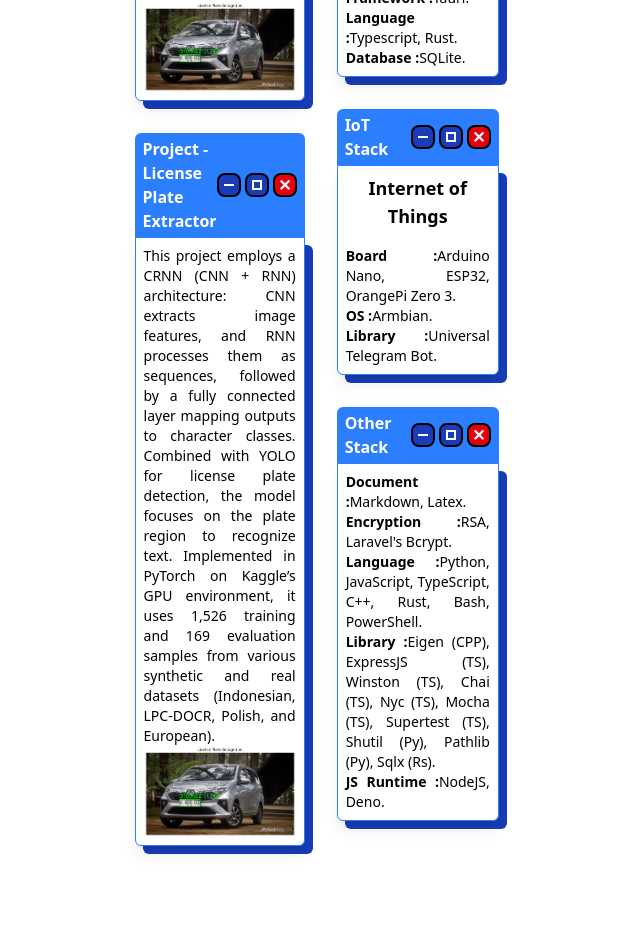
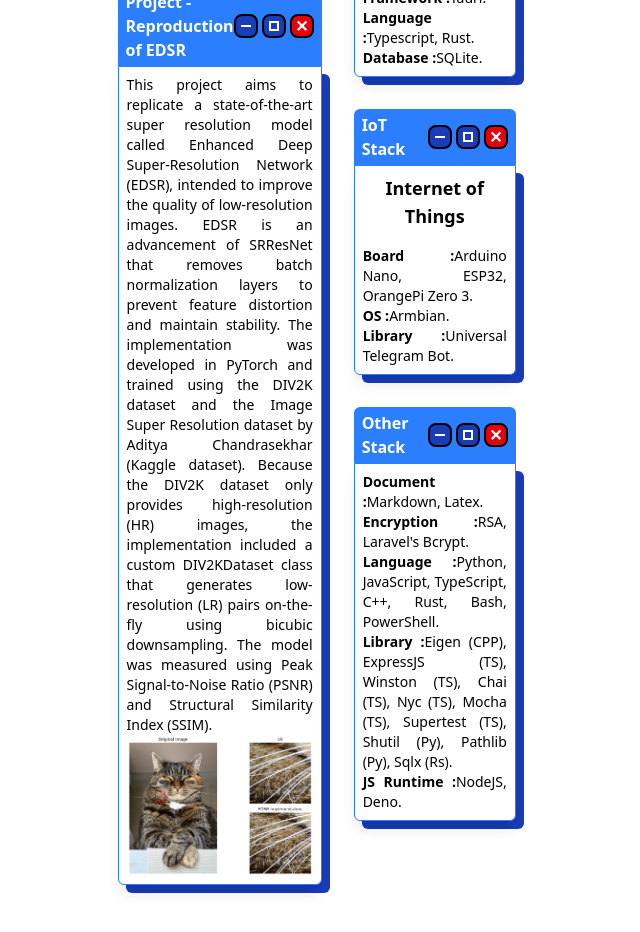
Before and after one commit to agw2005/agw2005.github.io, a React (Vite) app: page / in a window 1280 px wide. Shown: the part 1340-2272 px from the top of the page, without its empty margins (430-1070 px from the left). Built offline with nearby package versions, Linux system fonts and the light colour scheme.

Commit message:
Added edsr project showcase

```diff
--- a/src/App.tsx
+++ b/src/App.tsx
@@ -87,22 +87,24 @@ function App() {
                 />
               </WindowBorder>
 
-              <WindowBorder title="Project - License Plate Extractor">
+              <WindowBorder title="Project - Reproduction of EDSR">
                 <p>
-                  This project employs a CRNN (CNN + RNN) architecture: CNN
-                  extracts image features, and RNN processes them as sequences,
-                  followed by a fully connected layer mapping outputs to
-                  character classes. Combined with YOLO for license plate
-                  detection, the model focuses on the plate region to recognize
-                  text. Implemented in PyTorch on Kaggle’s GPU environment, it
-                  uses 1,526 training and 169 evaluation samples from various
-                  synthetic and real datasets (Indonesian, LPC-DOCR, Polish, and
-                  European).
+                  This project aims to replicate a state-of-the-art super
+                  resolution model called Enhanced Deep Super-Resolution Network
+                  (EDSR), intended to improve the quality of low-resolution
+                  images. EDSR is an advancement of SRResNet that removes batch
+                  normalization layers to prevent feature distortion and
+                  maintain stability. The implementation was developed in
+                  PyTorch and trained using the DIV2K dataset and the Image
+                  Super Resolution dataset by Aditya Chandrasekhar (Kaggle
+                  dataset). Because the DIV2K dataset only provides
+                  high-resolution (HR) images, the implementation included a
+                  custom DIV2KDataset class that generates low-resolution (LR)
+                  pairs on-the-fly using bicubic downsampling. The model was
+                  measured using Peak Signal-to-Noise Ratio (PSNR) and
+                  Structural Similarity Index (SSIM).
                 </p>
-                <img
-                  src="License Plate Extractor\lpr.png"
-                  alt="snippet of the project"
-                />
+                <img src="EDSR\edsr.png" alt="snippet of the project" />
               </WindowBorder>
             </>
           }
```
Also changed, not shown: public/EDSR/edsr.png (added).
